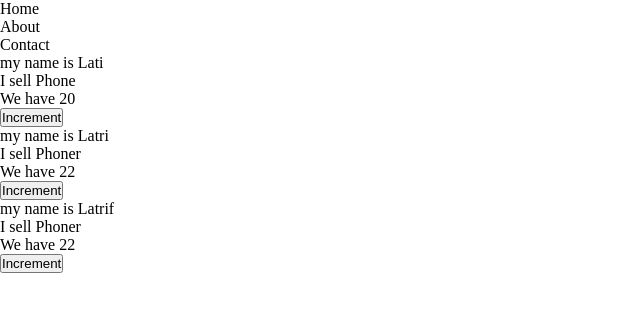
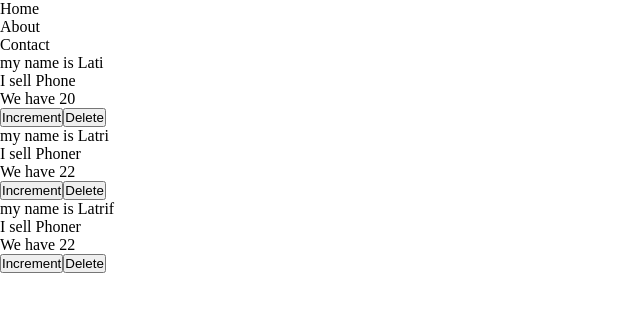
Before and after one commit to Dev-Ruqoyah/hr-first-app, a React (Vite) app: page / in a window 1280 px wide. Shown: the top 312 px of the page, without its empty margins (0-640 px from the left). Built offline with nearby package versions, Linux system fonts and the light colour scheme.

Commit message:
added a delete button

```diff
--- a/src/App.jsx
+++ b/src/App.jsx
@@ -21,11 +21,16 @@ const App = () =>{
 
 
   }
+  const deleteProduct = (ind) =>{
+    const result = details.filter((detail,i) => i !== ind)
+    setDetails(result);
+
+  }
   return(
     <>
       <Header/>
       {details.map(({name,goods,qty},i)=>(
-        <Main name={name} items={goods} qty={qty} increase={()=>increment(i)}/>
+        <Main name={name} items={goods} qty={qty} increase={()=>increment(i)}  delet={()=>deleteProduct(i)}/>
       ))}
     </>
   )
--- a/src/component/Main.jsx
+++ b/src/component/Main.jsx
@@ -1,11 +1,12 @@
 import React from "react";
-const Main = ({name,items,qty,increase}) =>{
+const Main = ({name,items,qty,increase,delet}) =>{
     return(
         <>
             <p>my name is {name}</p>
             <p>I sell {items}</p>
             <p>We have {qty}</p>
             <button onClick={increase}>Increment</button>
+            <button onClick={delet}>Delete</button>
         </>
     )
 }
```
